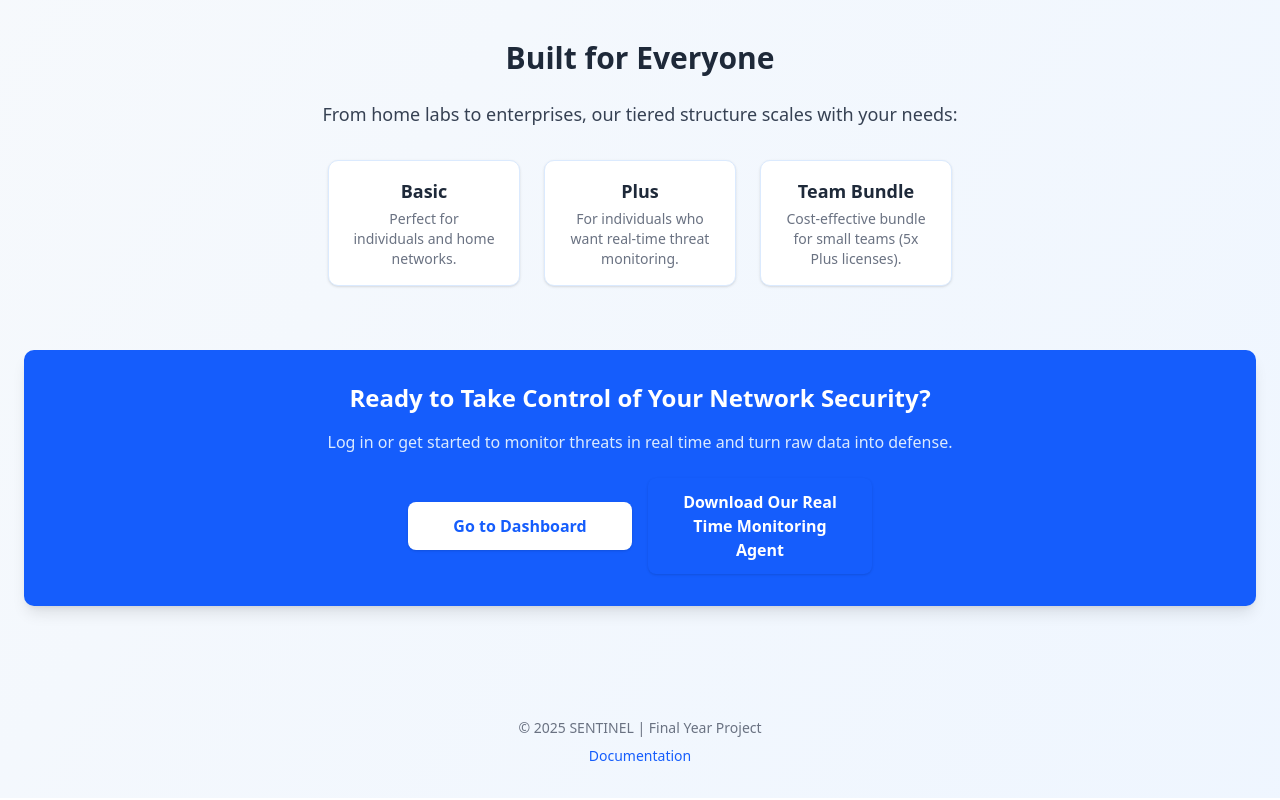
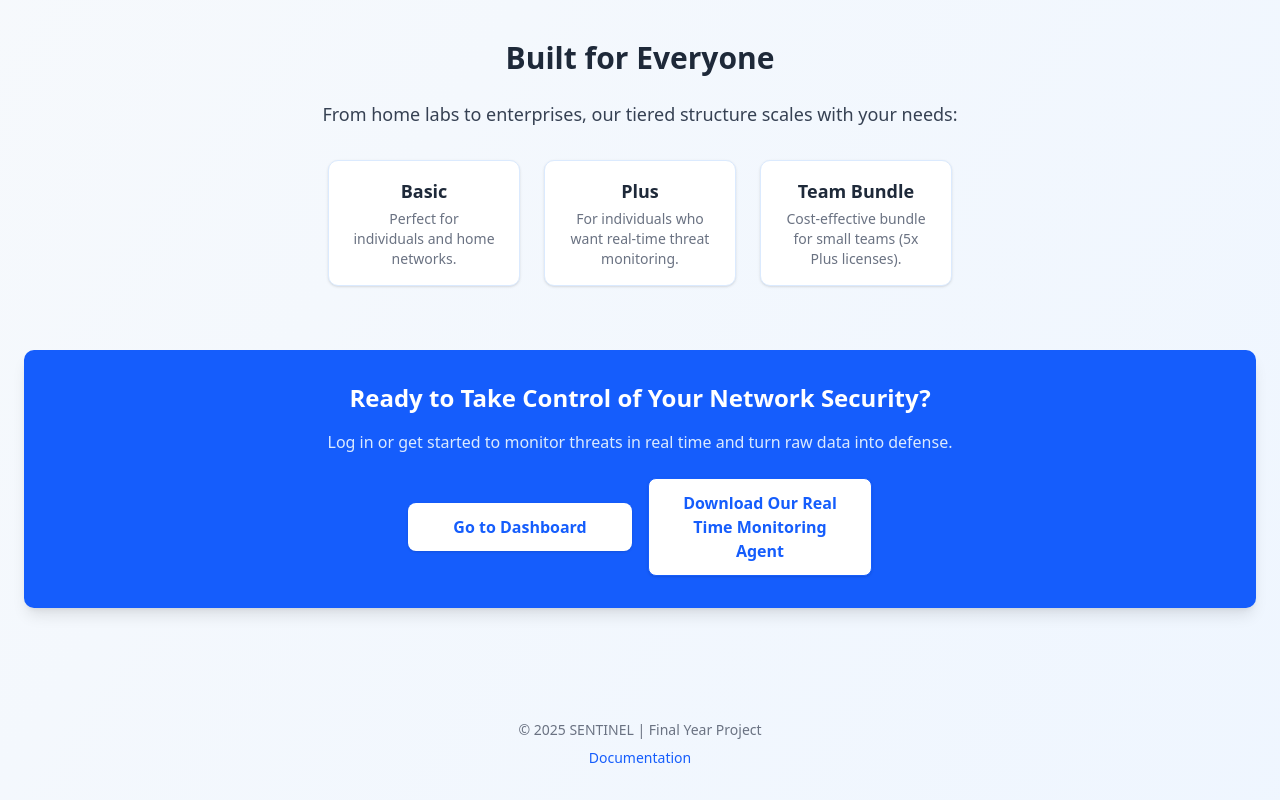
Before and after one commit to Roh00t/CSIT321-FYP-25-S3-07-Project-Sentinel, a React (Vite) app in the folder frontend/: page / in a window 1280 px wide. Shown: the part 1162-1962 px from the top of the page. Built offline with nearby package versions, Linux system fonts and the light colour scheme; no server answers; what chartjs-plugin-datalabels would draw is missing.

Commit message:
Update HomePage.tsx

```diff
--- a/frontend/src/pages/HomePage.tsx
+++ b/frontend/src/pages/HomePage.tsx
@@ -130,7 +130,7 @@ export default function HomePage() {
                 href="https://github.com/matt-15/Sentinel-Agent"
                 target="_blank"
                 rel="noopener noreferrer"
-                className="w-56 bg-blue-600 text-white font-semibold px-6 py-3 rounded-md shadow hover:bg-blue-700 transition text-center"
+                className="w-56 bg-white text-blue-600 font-semibold px-6 py-3 rounded-md shadow hover:bg-gray-100 transition text-center border border-blue-600"
               >
                 Download Our Real Time Monitoring Agent
               </a>
```
